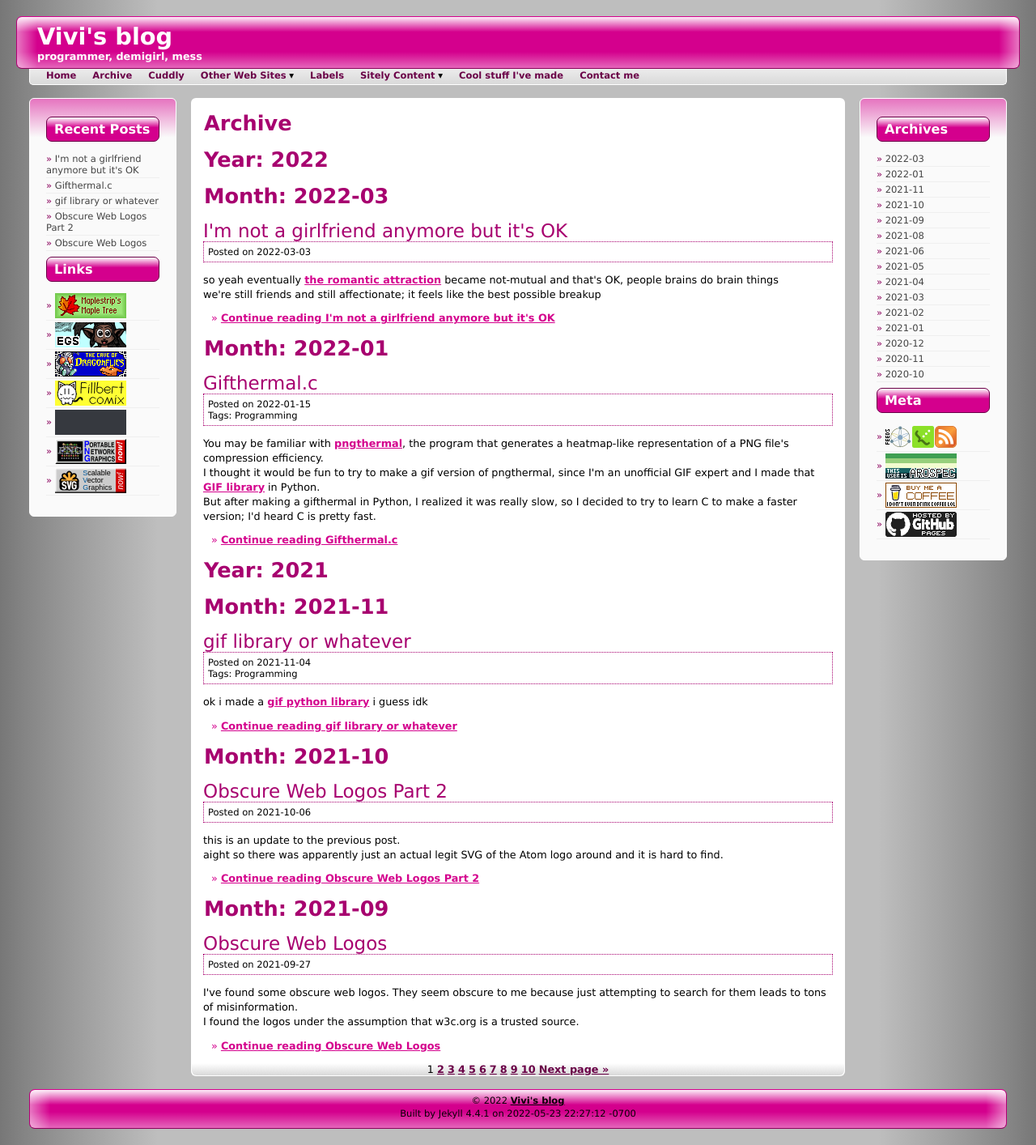
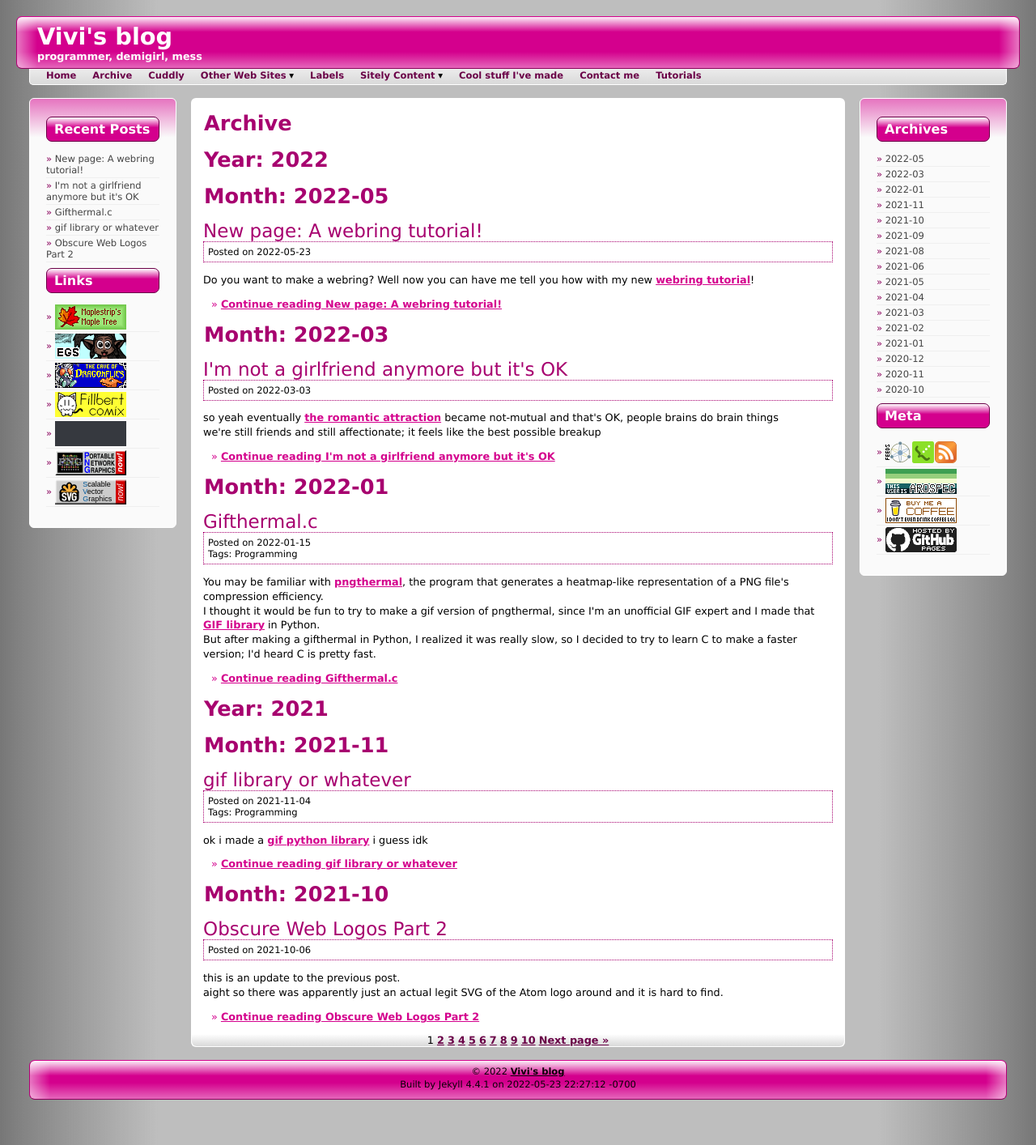
Before and after one commit to mincerafter42/mincerafter42.github.io, a Jekyll site: the page built from archive/index.html, in a window 1280 px wide. Shown: the whole page at 81% size. Built offline with Jekyll 4.4.1, drawn with Linux system fonts in a browser that asks for light colours; the list of posts is cut into pages by our own code; some of the changed lines change nothing that is shown.

Commit message:
Added webring tutorial!

```diff
--- a/_data/header_menu.yml
+++ b/_data/header_menu.yml
@@ -33,3 +33,6 @@
 -
  name: Contact me
  link: /contact
+-
+ name: Tutorials
+ link: /tutorial
--- /dev/null
+++ b/_posts/2022-05-23-webring-tutorial.md
@@ -0,0 +1,5 @@
+---
+title: "New page: A webring tutorial!"
+date: 2022-05-23 15:11:11 -0700
+---
+Do you want to make a webring? Well now you can have me tell you how with my new [webring tutorial]({{'/tutorial/webring'|absoulte_url}})!
--- /dev/null
+++ b/tutorial/index.md
@@ -0,0 +1,4 @@
+---
+title: Tutorials
+---
+This is in no way a comprehensive list of all the tutorials on my website. I'm just super quickly making this to link to my [webring tutorial](webring).
--- /dev/null
+++ b/tutorial/webring.md
@@ -0,0 +1,189 @@
+---
+title: How to make a webring
+---
+## (With no JavaScript whatsoever, using Github, Jekyll, and Netlify)
+![]({{'/assets/goldring.gif'|relative_url}})
+
+[Webrings](https://en.wikipedia.org/wiki/Webring) are cool! However, I notice some webring tutorials are entirely dependent on JavaScript to make the webring function.
+That's not good; JavaScript should have a fallback as gracefully as possible, and "nonfunctional" is not a graceful fallback.
+To counter this, I'm making my own webring tutorial. This is based on the framework I built for my Cuddler Webring.
+
+For this tutorial, you need a <b>GitHub account</b> and a <b>Netlify account</b>.
+Netlify also supports GitLab, BitBucket, and Azure DevOps, so you can use one of those instead, but some URLs may need to change.
+It is helpful but not necessary to be familiar with [Jekyll](https://jekyllrb.com/).
+
+Create a <b>GitHub repository</b> (it can be private so you can experiment around with stuff!).
+
+## Files you need in the repository
+
+### Gemfile
+
+    source "https://rubygems.org"
+    gem 'jekyll'
+
+### .ruby-version
+
+    2.4.3
+
+These are just mandatory files Netlify needs to be able to use Jekyll.
+
+### _config.yml
+~~~yml
+url: https://insert-your-url-here.invalid # replace with your webring's URL, which should end in .netlify.app (no slash afterwards)
+include: [_redirects]
+kramdown:
+ syntax_highlighter: +nil+
+ smart_quotes: "39,39,34,34"
+github_repo_url: https://insert-repository-url-here.invalid # replace with your repository's URL, which should begin with https://github.com/ and should also have no slash at the end
+~~~
+Another mandatory Jekyll file, but you can customize it. Make sure to replace the URLs with your webring's URL and repository.
+This one makes sure to include the `_redirects` file (discussed later), and disables syntax highlighting and smart quotes.
+
+### _data/members.csv
+
+~~~csv
+slug,name,url
+member1,"Member 1's website",https://example.com/1
+member2,"Member 2's page of stuff, things, and thingstuff",https://example.net/two
+member3,"Member three's *amazing* website of ""><🏳️‍🌈
+random text characters!",https://example.org/3andom
+~~~
+
+This file contains information about the members, which Jekyll can automatically use to generate a members list and a list of redirects.
+Change the lines after the first line to your members' information, using the [comma-separated values format](https://www.rfc-editor.org/rfc/rfc4180#section-2).
+`slug` has to be unique for each member, and contain only ASCII lowercase letters, digits, and hyphen-minuses.
+
+### _layouts/html.html
+{% raw %}
+~~~html
+---
+---
+<!DOCTYPE html>
+<html lang=en>
+<title>{{page.title}}</title>
+<meta charset=utf-8>
+<link rel=stylesheet href={{'main.css'|relative_url}}>
+<main>
+{{content}}
+</main>
+<footer><nav>
+<a href={{'/'|relative_url}}>Index</a><br>
+<a href={{site.github_repo_url}}>View on GitHub</a>
+</nav></footer>
+~~~
+This is mostly recognizable as HTML, with some key differences. Jekyll uses the <b>front matter</b> (those hyphen-minuses at the beginning) to indicate that it should parse the file.
+Jekyll will interpret the instructions between the `{{` and `}}`, and replace them with the result.
+This is a <i>layout</i>, because this is markup we want used more than once.
+If your webring is in a language other than English, you should update the `lang=en` accordingly.
+
+### index.md
+    ---
+    title: Insert Title Here
+    layout: html
+    ---
+    # Insert Heading Here
+    Insert a description of the webring here. Maybe link to an explanation of what a [webring](https://en.wikipedia.org/wiki/Webring) is.
+    Perhaps link to a page explaining how to [join the webring]({{'/join'|relative_url}}) (shown later in the tutorial)
+
+    If the ring is broken, please [submit an error report on GitHub]({{site.github_repo_url}}/issues/new).
+
+    ## Members ({{site.data.members.size}}) {#members}
+    {% for member in site.data.members %}
+    - <a href="{{member.url | xml_escape}}" markdown=0>{{member.name | xml_escape | newline_to_br}}</a>{% endfor %}
+
+You should most certainly replace the placeholder text there.
+This file is a Markdown file. Jekyll will first follow the instructions it's given between the `{%` and  `%}`, and between the `{{` and `}}`,
+then convert the file from Markdown to HTML, then apply the `html` layout to it.
+The for loop at the end of the page prints a list of all the members from `_data/members.csv`.
+
+### _redirects
+
+    ---
+    layout: none
+    ---
+    {% for member in site.data.members %}
+    {% if forloop.last %}
+    /{{member.slug | slugify}}/next  {{site.data.members.first.url}}  302
+    /{{site.data.members.first.slug | slugify}}/previous  {{member.url}}  302
+    {% break %}
+    {% endif %}
+    /{{member.slug | slugify}}/next  {{site.data.members[forloop.index].url}}  302
+    /{{site.data.members[forloop.index].slug | slugify}}/previous  {{member.url}}  302
+    {% endfor %}
+
+This file is what gives the webring its actual ring functionality. For every `slug` in `_data/members.csv`, Netlify will redirect `/slug/next` and `/slug/previous` to the next and previous `url`s.
+
+### join.md (if you want users to be able to join)
+~~~md
+---
+title: How to Join
+layout: html
+---
+# Insert a relevant h1 here
+## Criteria to join
+- Insert the criteria to join the webring here.
+- I suggest a policy on clearly marking any NSFW content.
+- and having no hate speech or bigotry.
+- and not being advertisement-focused.
+
+<small>It is impossible to enumerate everything that is not allowed. For this reason, we (the webmasters) reserve the right to remove a site if we feel it is outside of our own personal bounds.</small>
+
+## Add yourself to the members list
+Add a unique slug, your webpage's name, and your webpage's URL to [the members list on GitHub]({{site.github_repo_url}}/blob/main/_data/members.csv) in a pull request.
+Pull requests can also be used to change your existing entry or delete your entry.
+
+<details>
+<summary>If you don't have a GitHub account, fill out this form instead:</summary>
+<form name=signup method=POST data-netlify=true netlify-honeypot=bot>
+<div hidden><label>Leave this blank unless you're spam <input name=bot></label></div>
+<label>Slug <input name=slug pattern="[0-9a-z](?:-?[0-9a-z])*" required></label>
+(ASCII lowercase letters, digits, and hyphen-minuses)<br>
+<label>Name <textarea name=name></textarea></label><br>
+<label>URL <input name=url type=url></label><br>
+<input type=submit>
+</form>
+If you're editing your existing entry, make sure to use the same slug. If you're deleting your existing entry, leave the URL field blank.
+</details>
+
+## Add links on your webpage
+Once you're on the members list, add links on your webpage to<b>{{'/YOUR-SLUG/next'|absolute_url}}</b> and <b>{{'/YOUR-SLUG/previous'|absolute_url}}</b>, replacing <b>YOUR-SLUG</b> with the slug you chose.
+Feel free to include a link to <b>{{'/'|absolute_url}}</b> as well.
+Check if [the `<aside>` element](https://html.spec.whatwg.org/dev/sections.html#the-aside-element) is right for you.
+~~~
+This is a page instructing users how to join.
+Users are given a link to the members list on GitHub, or, if they don't have a GitHub account,
+a form to fill out. The form will automatically be collected using Netlify Forms.
+Users are then told which links to add to their webpage, and informed about the `<aside>` element,
+because I think the `<aside>` element is important for webring members to know about.
+
+Of course you can change this file in any way you want, just like the others.
+### 404.md (optional)
+
+    ---
+    title: Not Found
+    layout: html
+    ---
+    # 404 Not Found
+    If you got here by clicking a link, somebody didn't configure their part of the webring correctly, and [submitting an error report on GitHub]({{site.github_repo_url}}/issues/new) is recommended.
+
+This page will be displayed if a user tries to access a page which doesn't exist. In that case, they'll be told to submit an error report.
+If you don't include this file, users who try to access nonexistent pages will just be shown Netlify's default Not Found page.
+### main.css (optional but recommended)
+This is a [Cascading Style Sheets](https://developer.mozilla.org/en-US/docs/Web/CSS) file, which you can use to make the webring not be
+generic black serif text on a white background. Customize the CSS in any way you want! I provide no default!
+## Publish the webring
+[Start a new Netlify site from the repository](https://app.netlify.com/start). Make sure to set the domain to the same one you have in `_config.yml`, and make sure you have the following build settings:
+
+Base directory
+: Not Set
+
+Build command
+: bundle exec jekyll build
+
+Publish directory
+: _site
+
+If all goes well, you should see your webring when you navigate to your domain, and each member will be able to use their links as described!
+
+If your GitHub repository is still private, make sure to set it to public now.
+{%endraw%}
```
Also changed, not shown: assets/goldring.gif (added).
